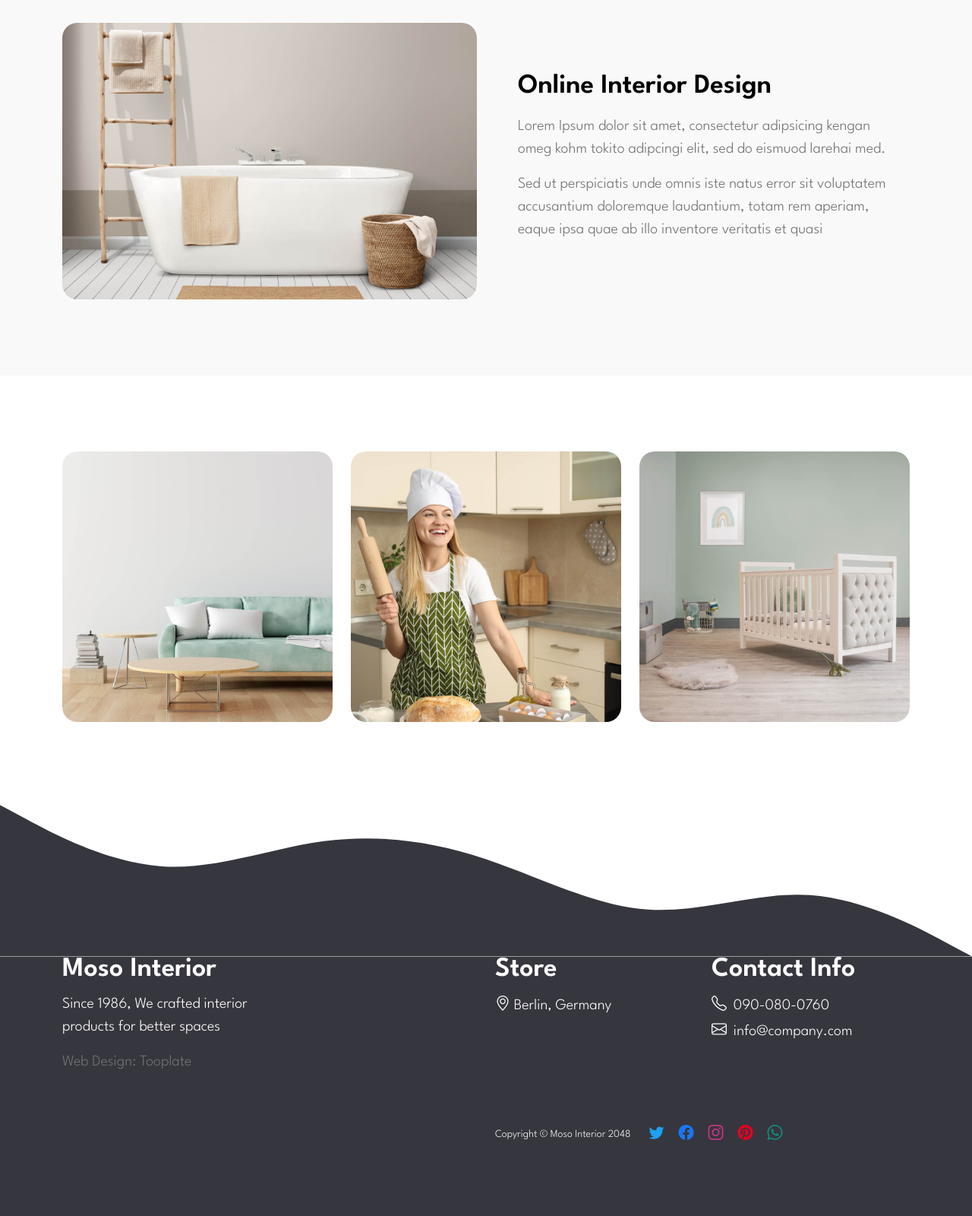
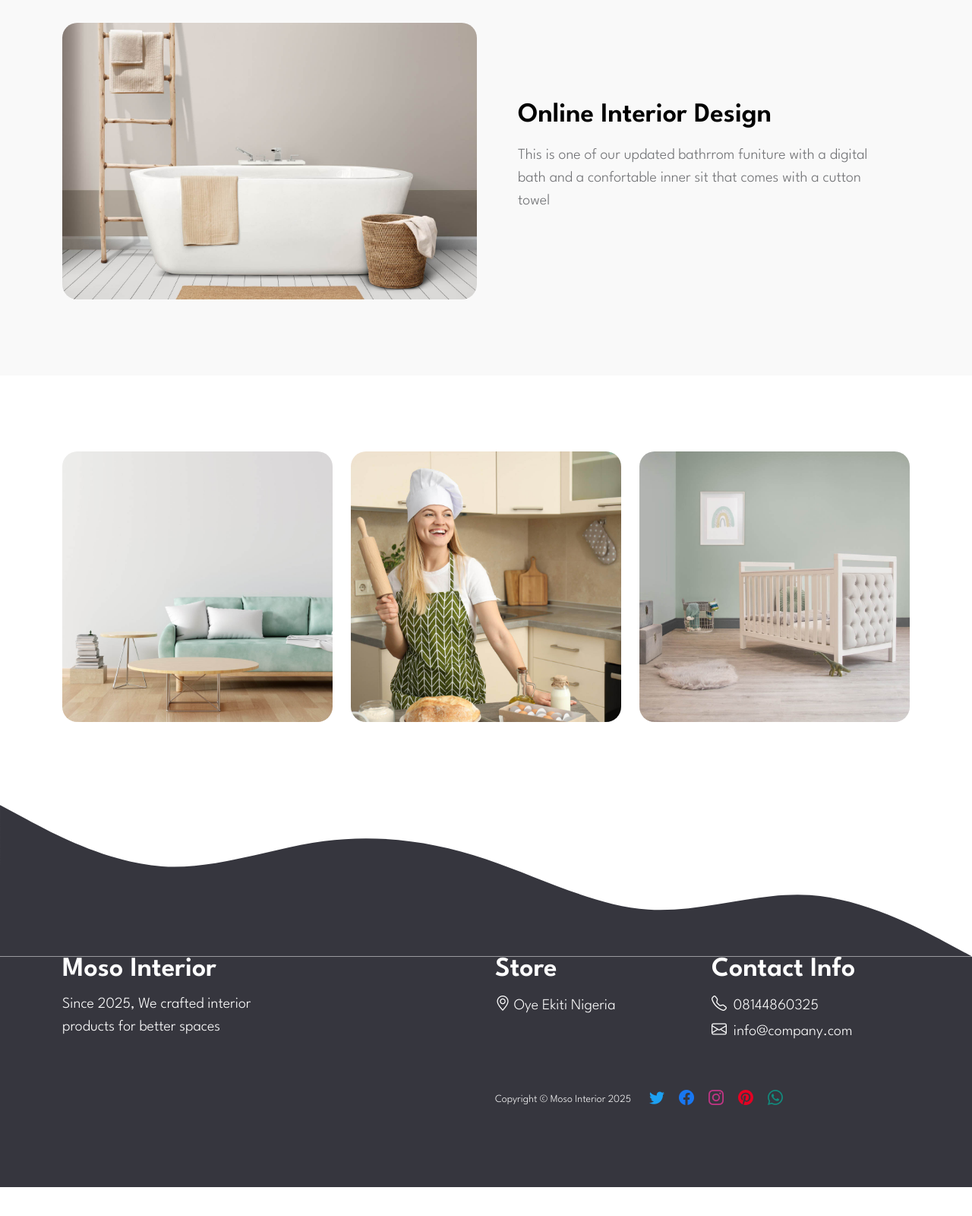
Before and after one commit to Michealmata2003/Moso-Interior, a plain HTML site: page shop-detail.html in a window 1280 px wide. Shown: the part 1156-2756 px from the top of the page at 76% size. After the commit the page ends 2718 px from the top, so only its background shows below. Drawn offline with Linux system fonts and the light colour scheme.

Commit message:
last one

```diff
--- a/shop-detail.html
+++ b/shop-detail.html
@@ -143,9 +143,8 @@ Bootstrap 5 HTML CSS Template
                             <div class="custom-block shop-detail-custom-block">
                                 <h3 class="mb-3">Introduction to a Dining Room</h3>
 
-                                <p>Moso Interior is a free Bootstrap 5 HTML CSS template for your website. You are free to use this template for your commercial websites.</p>
+                                <p>MThis is one of premium product for families and about 300 familis have requested for this Furniture. It contains 6 chairs and a well polished table </p>
 
-                                <p>Tooplate is one of the best websites to download 100% free HTML Templates for web designers and developers around the world. Thank you for visiting.</p>
                             </div>
                         </div>
 
@@ -173,9 +172,8 @@ Bootstrap 5 HTML CSS Template
                             <div class="custom-block shop-detail-custom-block">
                                 <h3 class="mb-3">Online Interior Design</h3>
 
-                                <p>Lorem Ipsum dolor sit amet, consectetur adipsicing kengan omeg kohm tokito adipcingi elit, sed do eismuod larehai med.</p>
+                                <p>This is one of our updated bathrrom funiture with a digital bath and a confortable inner sit that comes with a cutton towel</p>
 
-                                <p>Sed ut perspiciatis unde omnis iste natus error sit voluptatem accusantium doloremque laudantium, totam rem aperiam, eaque ipsa quae ab illo inventore veritatis et quasi</p>
                             </div>
                         </div>
 
@@ -226,9 +224,8 @@ Bootstrap 5 HTML CSS Template
                     <div class="col-lg-3 col-md-5 col-12 mb-3">
                         <h3><a href="index.html" class="custom-link mb-1">Moso Interior</a></h3>
 
-                        <p class="text-white">Since 1986, We crafted interior products for better spaces</p>
+                        <p class="text-white">Since 2025, We crafted interior products for better spaces</p>
 
-                        <p class="text-white"><a href="https://www.tooplate.com/free-templates" target="_parent">Web Design: Tooplate</a></p>
                     </div>
 
                     <div class="col-lg-3 col-md-3 col-12 ms-lg-auto mb-3">
@@ -236,7 +233,7 @@ Bootstrap 5 HTML CSS Template
 
                         <p class="text-white mt-2">
                             <i class="bi-geo-alt"></i>
-                            Berlin, Germany
+                            Oye Ekiti Nigeria
                         </p>
                     </div>
 
@@ -247,7 +244,7 @@ Bootstrap 5 HTML CSS Template
                                 <i class="bi-telephone me-1"></i>
 
                                 <a href="tel: 090-080-0760" class="text-white">
-                                    090-080-0760
+                                    08144860325
                                 </a>
                             </p>
 
@@ -261,7 +258,7 @@ Bootstrap 5 HTML CSS Template
                     </div>
 
                     <div class="col-lg-6 col-md-7 copyright-text-wrap col-12 d-flex flex-wrap align-items-center mt-4 ms-auto">
-                        <p class="copyright-text mb-0 me-4">Copyright © Moso Interior 2048</p>
+                        <p class="copyright-text mb-0 me-4">Copyright © Moso Interior 2025</p>
 
                         <ul class="social-icon">
                             <li class="social-icon-item">
```
Also changed, not shown: shop-listing.html (+4 -5 lines).
